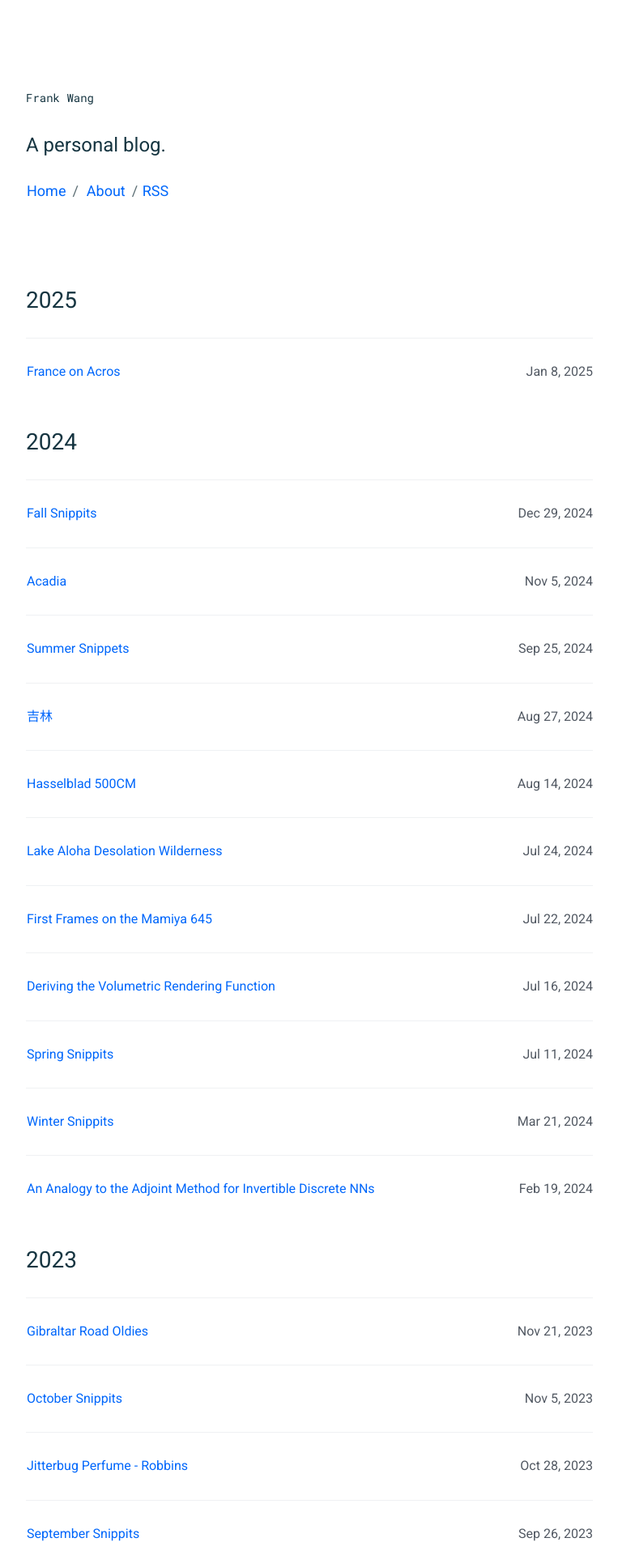
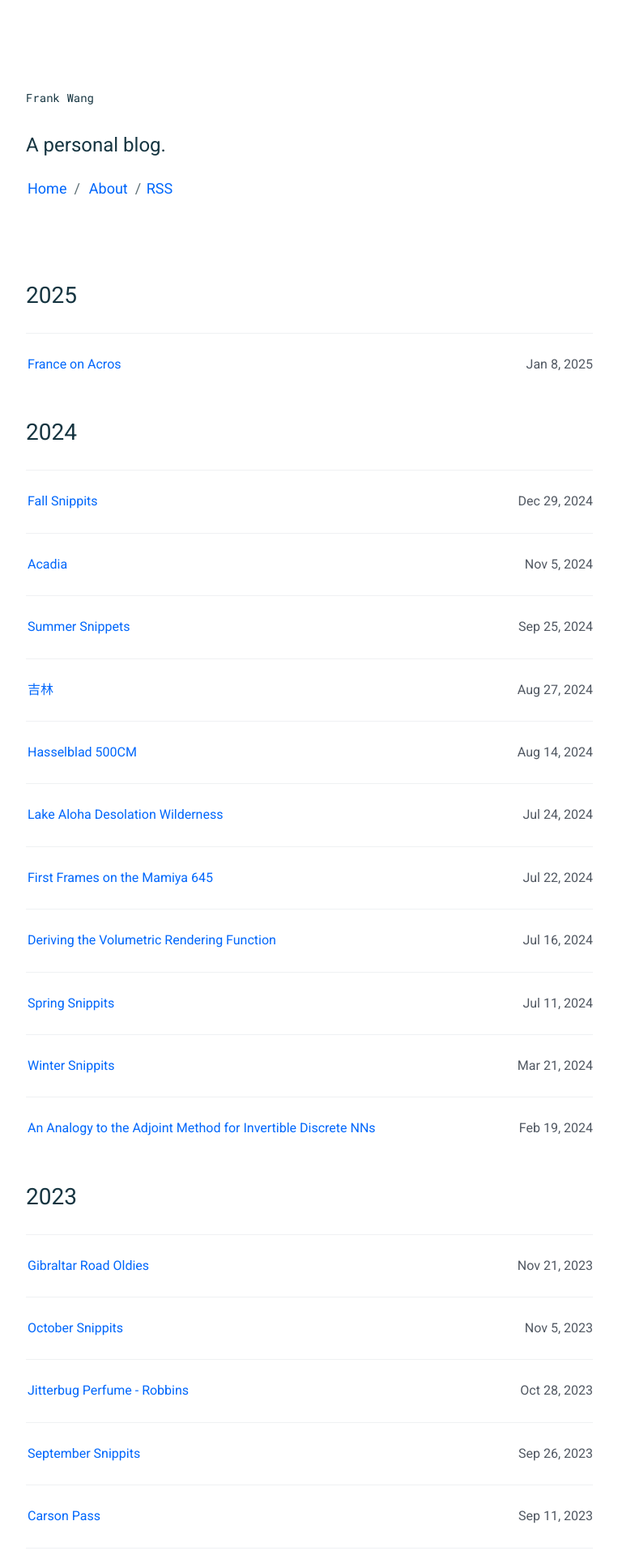
Before and after one commit to frankwang95/frankwang95.github.io, a Jekyll site: the page built from index.html, in a window 1280 px wide. Shown: the top 1920 px of the page at 81% size, without its empty margins (258-1021 px from the left). Built offline with Jekyll 4.4.1, drawn with Linux system fonts in a browser that asks for light colours.

Commit message:
Update _reset.scss

```diff
--- a/_sass/base/_reset.scss
+++ b/_sass/base/_reset.scss
@@ -93,7 +93,7 @@ a {
 
     position: relative;
     display: inline-block;
-    padding: 5px 1px;
+    padding: 2px 2px;
     transition: color ease 0.3s;
 
     /* Hover animation effect for all buttons */
```
